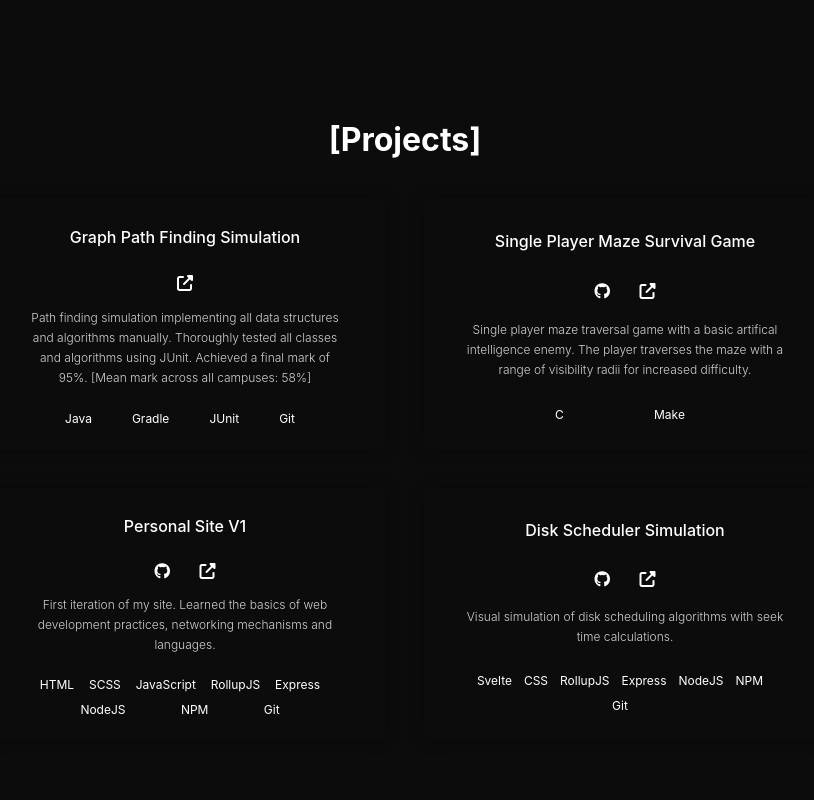
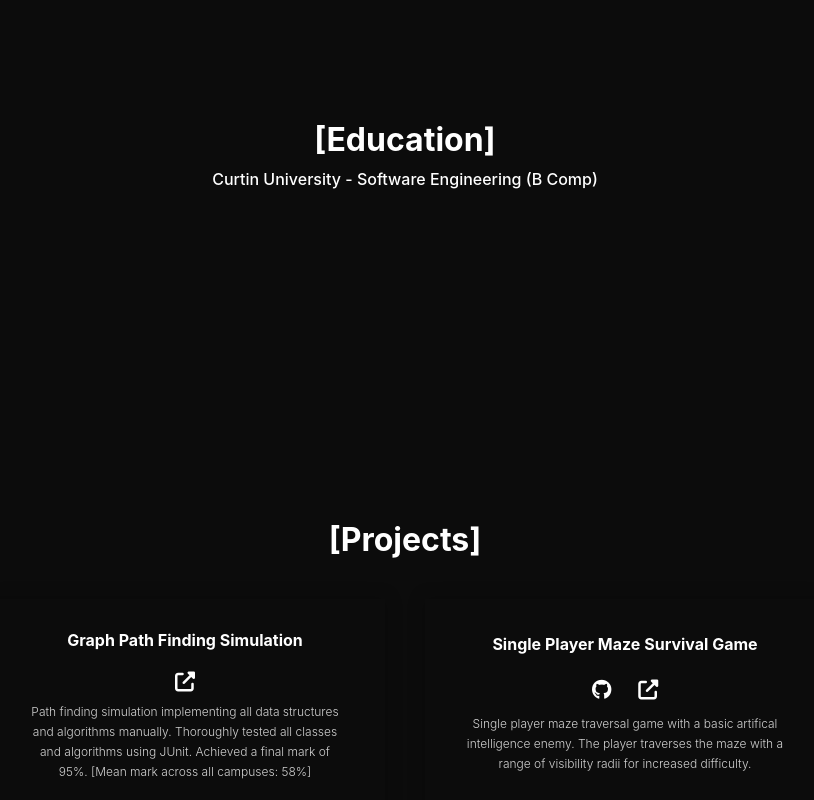
Before and after one commit to MohammedAliHussein/personal-site-v2, a Svelte app: page / in a window 1280 px wide. Shown: the part 680-1480 px from the top of the page, without its empty margins (235-1049 px from the left). Before the commit the page ends 1459 px from the top, so only its background shows below. Built offline with nearby package versions, Linux system fonts and the light colour scheme.

Commit message:
Added education and project scroll

```diff
--- a/src/App.svelte
+++ b/src/App.svelte
@@ -7,13 +7,16 @@
 	let ready = false;
 	let projectData = [];
 	let scrollY = window.scrollY;
-	$: showingProjects = scrollY >= (window.innerHeight / 3);
+
+	$: showingEducation = scrollY >= (window.innerHeight / 3);
+	$: showingProjects = scrollY >= (window.innerHeight);
 
 	window.addEventListener("scroll", () => {
-		if(!showingProjects) {
+		if(!showingProjects || !showingEducation) {
 			scrollY = window.scrollY;
 		}
 		console.log(scrollY);
+		console.log(scrollY >= (window.innerHeight * 1));
 	})
 
 	onMount(() => {
@@ -55,16 +58,18 @@
 <main>
 {#if ready}
 	<Header/>
+	{#if showingEducation}
+		<Education/>
+	{/if}
 	{#if showingProjects}
 		<Projects projectData={projectData}/>
 	{/if}
-	<!-- <Education/> -->
 	<!-- <Technologies/> -->
 {/if}
 </main>
 
 <style>
 	main {
-		height: 150vh;
+		height: 200vh;
 	}
 </style>
--- a/src/components/Project.svelte
+++ b/src/components/Project.svelte
@@ -12,28 +12,23 @@
     export let link = "";
     export let index = 0;
 
-    $: dynamicIndex = index;
-
     let ready = false;
 
     onMount(() => {
         ready = true;
-        if(dynamicIndex !== -1) {
-            // document.querySelector("project 1").style.animation = `slideIn 0.5s cubic-bezier(0, 0.55, 0.45, 1) ${index * 0.3}s`;
-        }
     });
 
 </script>
 
 {#if ready}
-    <div class="project" in:fly={{duration: 800, y: -20, delay: index * 300}}>
+    <div class="project" in:fly={{duration: 800, y: -20, delay: (index * 300) + 300}}>
         <ProjectTitle title={title}/>
         <div class="links">
             {#if github !== ""}
-                <i class="fa-brands fa-github" on:click={window.open(github)}></i>
+                <i class="fa-brands fa-github fa-lg" on:click={window.open(github)}></i>
             {/if}
             {#if link !== null}
-                <i class="fa-solid fa-up-right-from-square"></i>
+                <i class="fa-solid fa-up-right-from-square fa-lg"></i>
             {/if}
         </div>
         <ProjectDescription description={description}/>
@@ -49,10 +44,8 @@
         flex-direction: column;
         width: 400px;
         height: 250px;
-        /* background-color:rgb(16, 16, 16); */
-        filter: drop-shadow(0px 0px 8px rgba(0, 0, 0, 0.3));
+        filter: drop-shadow(0px 0px 8px rgba(0, 0, 0, 0.25));
         margin: 20px;
-        /* animation: slideIn 0.5s cubic-bezier(0, 0.55, 0.45, 1); */
     }
 
     @keyframes slideIn {
--- a/src/components/ProjectTitle.svelte
+++ b/src/components/ProjectTitle.svelte
@@ -18,7 +18,7 @@
 <style>
     h3 {
         font-size: 16px;
-        font-weight: 500;
+        font-weight: 700;
         margin: 10px;
         background: none;
     }
--- a/src/sections/Education.svelte
+++ b/src/sections/Education.svelte
@@ -5,17 +5,17 @@
 
 
 <div class="education">
-    <HeaderTitle title={"Education"}/>
+    <HeaderTitle title={"[Education]"}/>
     <HeaderSubTitle subTitle={"Curtin University - Software Engineering (B Comp)"} />
 </div>
 
 <style>
     .education {
         width: 100%;
-        height: 20vh;
+        height: 50vh;
         display: flex;
         flex-direction: column;
-        justify-content: center;
+        justify-content:flex-start;
         align-items: center;
         font-size: 14px;
     }
```
